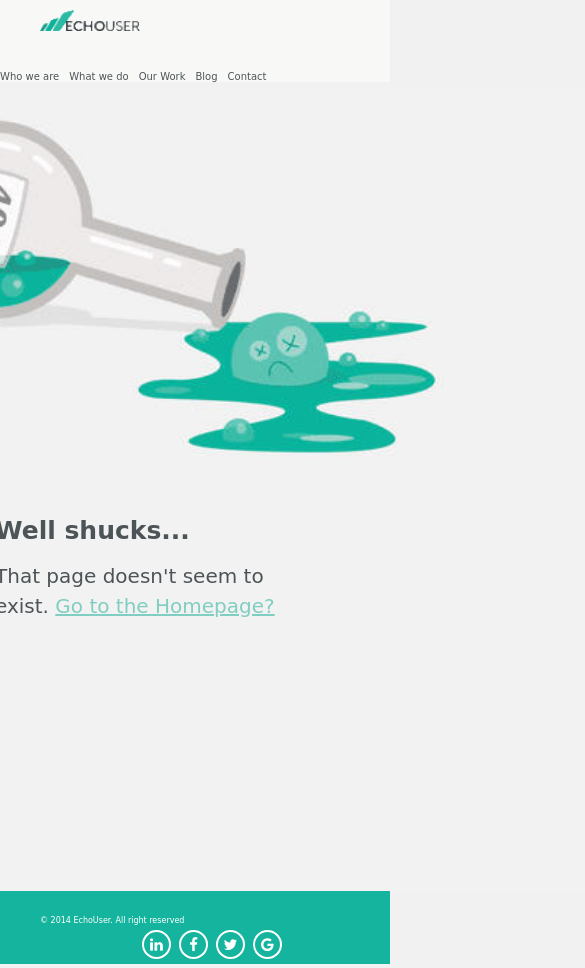
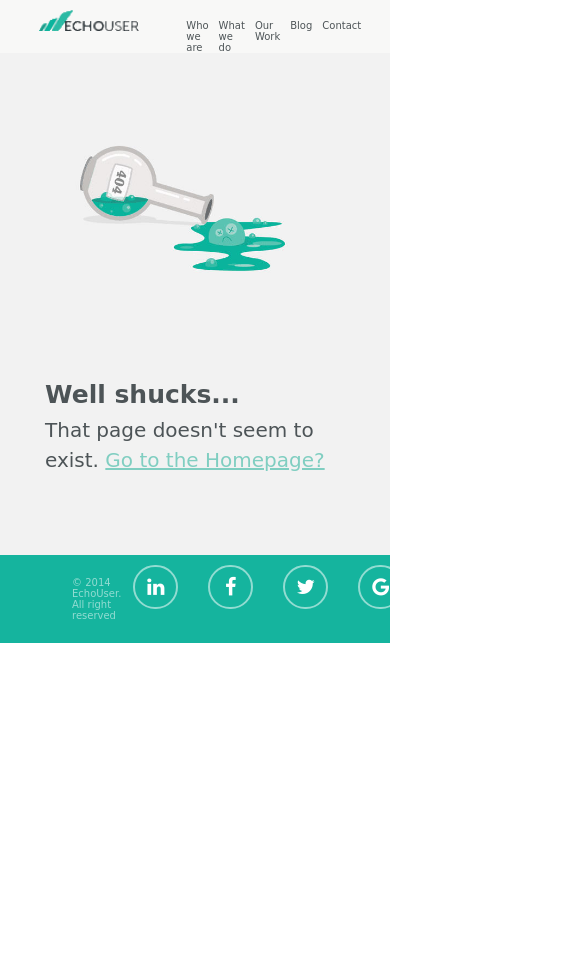
Before and after one commit to lauraMeiz/404, a website: page index.html in a window 390 px wide. Shown: the whole page, 585 px wide, since content can reach past the window. After the commit the page ends 844 px from the top, so only its background shows below. Drawn offline with Linux system fonts and the light colour scheme.

Commit message:
display flex

```diff
--- a/css/main.css
+++ b/css/main.css
@@ -1,112 +1,195 @@
+body,
+body * {
+  padding: 0;
+  vertical-align: top;
+  box-sizing: border-box;
+  height: 100%;
+
+  margin: 0;
+}
+
 body {
-  height: 100%;
-  margin: 0;
-  background-color: #f1f1f1;
+  font-family: cursive;
 }
+
 .main-header {
-  display: inline-block;
+  width: 1000px;
+  margin: 0 calc(50% - 500px);
   width: 100%;
   background-color: #f8f8f7;
+  margin-left: 0;
+  display: flex;
+  flex-direction: row;
+  justify-content: space-around;
 }
 
 .header-nav {
-  width: 400px;
   margin-left: 100px;
-  display: inline-block;
-  float: right;
-  background-color: #f8f8f7;
 }
 .logo {
-  display: inline-block;
-  float: left;
   margin-top: 10px;
-  margin-left: 40px;
   width: 100px;
-  padding-bottom: 20px;
+  padding-bottom: 10px;
+  object-fit: contain;
+  object-position: center;
 }
+
 .menu-link {
-  display: inline-block;
   float: left;
   margin-top: 20px;
   margin-left: 10px;
   font-size: 10px;
   text-decoration: none;
-  font-family: cursive;
+
   color: #4d5457;
 }
 .content {
   background-color: #f2f2f2;
-  width: 800px;
-  margin-left: calc(50% - 400px);
-  padding-bottom: 250px;
-  float: left;
+  width: 1000px;
+  margin: 0 calc(50% - 500px);
+  width: 100%;
+  margin-left: 0;
+  display: flex;
+  flex-direction: column;
+  text-align: left;
+  align-items: center;
+  row-gap: 100px;
+  padding: 80px;
 }
 
-.main-img {
-  width: 800px;
+.content > .main-img {
+  width: 600px;
+  display: flex;
+
+  background-color: #fff;
 }
-.text {
-  font-family: cursive;
-  padding-top: 10px;
-  margin-left: 200px;
-  margin-bottom: 20px;
+.content > .text {
+  width: 400px;
+  gap: 20px;
 }
-.title {
+
+.content > .text > .title {
   font-size: 25px;
   line-height: 20px;
   color: #4d5457;
+  padding-bottom: 10px;
 }
-.description {
+.content > .text > .description {
   font-size: 20px;
   line-height: 30px;
   color: #4d5457;
-  text-align: left;
 }
 
 .question {
   font-size: 20px;
   color: #80cec1;
-
-  display: inline-block;
 }
 
 .main-footer {
+  display: flex;
+  flex-direction: row;
+  justify-content: space-around;
+  width: 1000px;
+  margin: 0 calc(50% - 500px);
   position: relative;
   background-color: #15b49e;
   width: 100%;
-  display: inline-block;
   bottom: 0;
+  margin-left: 0;
+  padding-bottom: 10px;
+  padding-top: 10px;
 }
 .right {
+  display: flex;
+  flex-direction: row;
   background-color: #15b49e;
-  float: left;
   font-family: cursive;
-  font-size: 8px;
+  font-size: 10px;
   width: 200px;
-  display: inline-block;
   margin-left: 40px;
-  margin-top: 25px;
-  color: white;
+  color: #fff8;
+  padding: 10px;
+  border: 2px solid transparent;
 }
 .socialMedia {
-  width: 250px;
-  display: inline-block;
-  float: right;
+  width: 700px;
+  display: flex;
+  flex-direction: row;
+  justify-content: flex-end;
+  align-content: flex-end;
+  gap: 30px;
 }
 
-.fa {
-  padding: 5px;
-  font-size: 15px;
-  width: 15px;
+.main-footer > .socialMedia > .fa {
+  padding: 10px;
+  font-size: 20px;
+  width: 45px;
   text-align: center;
   text-decoration: none;
-  margin: 5px 2px;
-  border-color: white;
+
   color: white;
   border-radius: 90px;
-  border: 2px solid white;
+  border: 2px solid #fff8;
 }
-.fa:hover {
-  border-color: blue;
-  color: blue;
+.main-footer > .socialMedia .fa:hover {
+  border-color: #fff;
+  color: #fff;
 }
+
+@media (max-width: 1100px) {
+  .main-header,
+  .content,
+  .main-footer {
+    width: 800px;
+    margin: 0 calc(50% - 400px);
+  }
+}
+
+@media (max-width: 900px) {
+  .main-header,
+  .content,
+  .main-footer {
+    width: 600px;
+    margin: 0 calc(50% - 300px);
+  }
+}
+
+@media (max-width: 700px) {
+  .main-header,
+  .content,
+  .main-footer {
+    width: 400px;
+    margin: 0 calc(50% - 200px);
+  }
+}
+
+@media (max-width: 700px) {
+  .content > .main-img,
+  .content > .text {
+    width: 300px;
+    margin: 0 calc(50% - 150px);
+  }
+}
+
+@media (max-width: 440px) {
+  .container {
+    padding-left: 20px;
+    padding-right: 20px;
+  }
+  .main-header,
+  .content,
+  .main-footer {
+    width: 100%;
+    margin: 0;
+  }
+}
+@media (max-width: 440px) {
+  .main-header > .header-nav {
+    width: 50%;
+    display: flex;
+    flex-direction: row;
+    justify-content: start;
+    margin: 0;
+    flex-basis: auto;
+  }
+}
--- a/index.html
+++ b/index.html
@@ -13,7 +13,7 @@
 
   <body>
 
-      <header class="main-header">
+      <header class="main-header container ">
         <img class="logo" src="./poisonlogo.png" alt="logo" />
         <nav class="header-nav">
           <a class="menu-link" href="#">Who we are</a>
@@ -21,10 +21,10 @@
           <a class="menu-link" href="#">Our Work</a>
           <a class="menu-link" href="#">Blog</a>
           <a class="menu-link" href="#">Contact</a>
-        </na class="menu-link" >
+        </a class="menu-link" >
       </header>
 
-      <main class="content">
+      <main class="content container ">
         <img class="main-img" src="./megintuvelis.jpg"
 alt="megintuvelis" />
       <div class="text">
@@ -35,19 +35,19 @@ alt="megintuvelis" />
            <a class="question" href="#">Go to the Homepage?</a></p>
           </div>
        </main>
-      <footer class="main-footer">
+      <footer class="main-footer container  ">
 
-        <div class="right">&copy; 2014 EchoUser. All right reserved</div>
+        <div class="right"> &copy; 2014 EchoUser. All right reserved</div>
 
 
 
 
-        <div class="socialMedia" target="_blank">
+        <div class="socialMedia">
 
-        <a href="#" class="fa fa-linkedin"></a>
-        <a href="#" class="fa fa-facebook"></a>
-        <a href="#" class="fa fa-twitter"></a>
-        <a href="#" class="fa fa-google"></a>
+        <a href="#" class="fa fa-linkedin" target="_blank"></a>
+        <a href="#" class="fa fa-facebook" target="_blank"></a>
+        <a href="#" class="fa fa-twitter"target="_blank"></a>
+        <a href="#" class="fa fa-google"target="_blank"></a>
       </div>
       </footer>
     </main>
```
